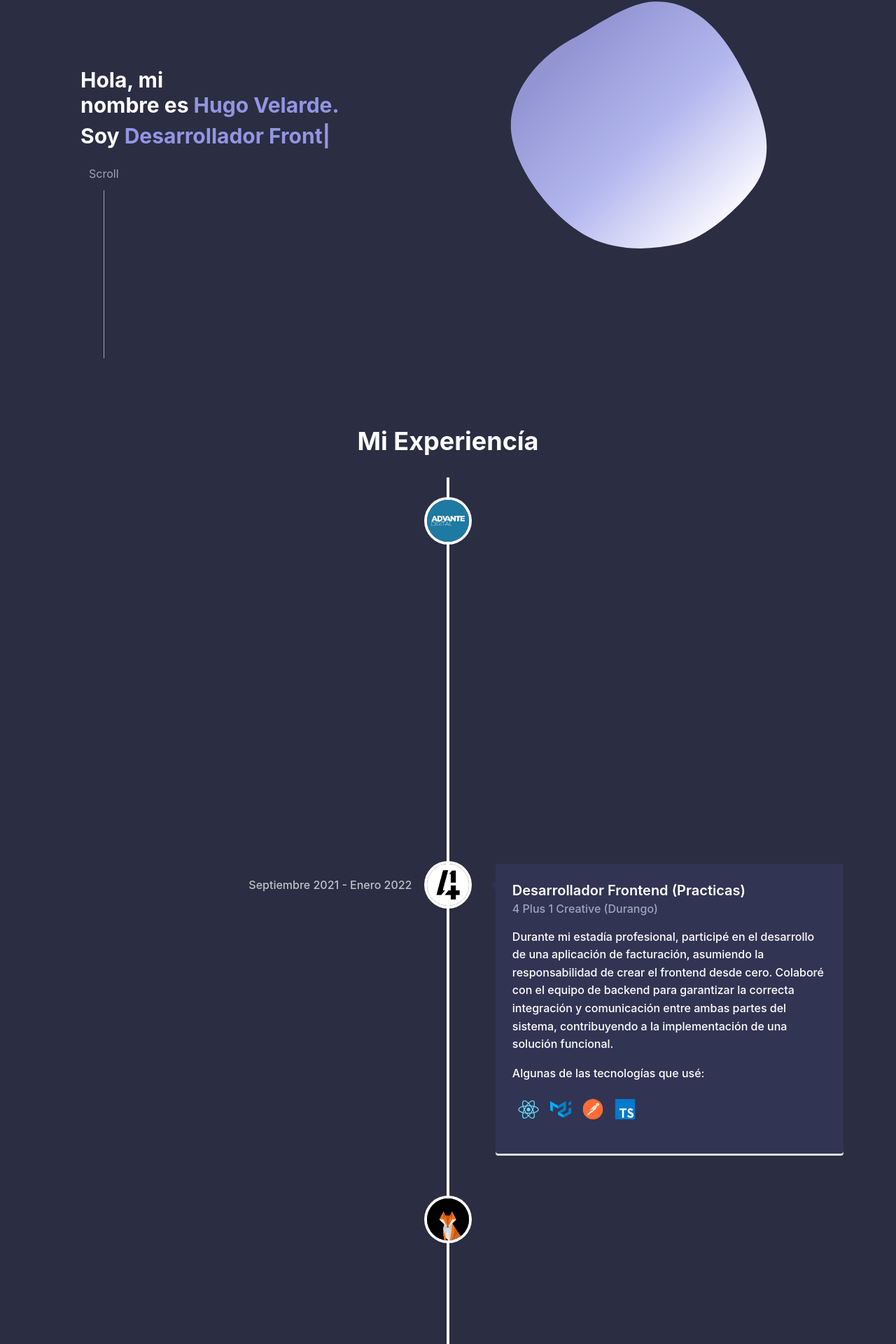
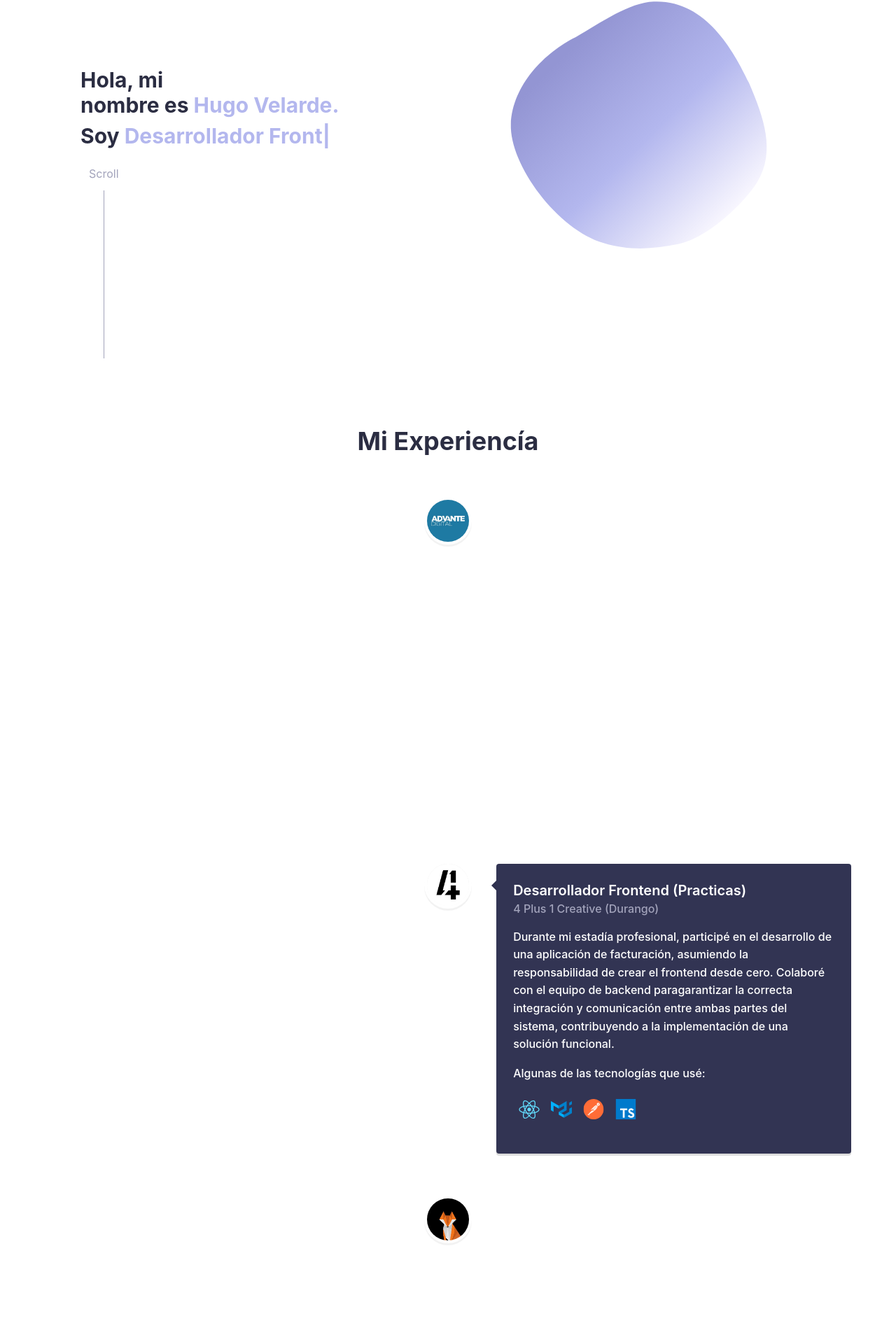
Before and after one commit to Velardee/Portfolio, a React (Vite) app: page / in a window 1280 px wide. Shown: the part 222-2142 px from the top of the page at 70% size. Built offline with nearby package versions, Linux system fonts and the light colour scheme; what @midudev/tailwind-animations would draw is missing.

Commit message:
prepare dark mode

```diff
--- a/src/App.jsx
+++ b/src/App.jsx
@@ -1,3 +1,4 @@
+import { useEffect, useState } from "react";
 import "./App.css";
 import About from "./components/about/About";
 import Contact from "./components/contact/Contact";
@@ -6,14 +7,29 @@ import Skills from "./components/skills";
 import Welcome from "./components/welcome";
 
 function App() {
+  // eslint-disable-next-line no-unused-vars
+  const [theme, setTheme] = useState("dark");
+
+  useEffect(() => {
+    if (theme === "dark") {
+      document.querySelector("html").classList.add("dark");
+    } else {
+      document.querySelector("html").classList.remove("dark");
+    }
+  }, [theme]);
+
+  // const handleChangeTheme = () => {
+  //   setTheme((prevTheme) => (prevTheme == "dark" ? "light" : "dark"));
+  // };
+
   return (
-    <>
+    <div className="bg-white dark:bg-primary">
       <Welcome />
-      <Experience />
+      <Experience theme={theme} />
       <About />
       <Skills />
       <Contact />
-    </>
+    </div>
   );
 }
 
--- a/src/components/experience/Experience.jsx
+++ b/src/components/experience/Experience.jsx
@@ -1,3 +1,4 @@
+/* eslint-disable react/prop-types */
 import {
   VerticalTimeline,
   VerticalTimelineElement,
@@ -15,100 +16,112 @@ import {
   MarzhalTechnologies,
 } from "../../utils/TechnologiesData";
 
-function Experience() {
-  //TODO[]: Usar react-timeline-componente si no hacer un diseño propio
+const ExperienceArray = [
+  {
+    position: "Desarrollador Fullstack",
+    company: "Advante Digital",
+    description:
+      "Durante mi proceso en la empresa, participé activamente en el desarrollo de varios proyectos clave, desempeñando funciones tanto en el backend como en el frontend, utilizando tecnologías modernas y adaptadas a cada solución.",
+    date: "Octubre 2022 - Octubre 2024",
+    img: advanteLogo,
+    technologies: AdvanteTechnologies,
+  },
+  {
+    position: "Desarrollador Frontend (Practicas)",
+    company: "4 Plus 1 Creative (Durango)",
+    description:
+      "Durante mi estadía profesional, participé en el desarrollo de una aplicación de facturación, asumiendo la responsabilidad de crear el frontend desde cero. Colaboré con el equipo de backend paragarantizar la correcta integración y comunicación entre ambas partes del sistema, contribuyendo a la implementación de una solución funcional.",
+    date: "Septiembre 2021 - Enero 2022",
+    img: creativeLogo,
+    technologies: CreativeTechnologies,
+  },
+  {
+    position: "Desarrollador Frontend (Practicas)",
+    company: "Marzhal Hackers",
+    description: `Durante mis primeras dos prácticas profesionales, participé en el desarrollo de la aplicación Fakturor, una herramienta web para verificar si los proveedores tienen problemas con el SAT.\n
+      • Primera instancia: Contribuí al desarrollo frontend de la aplicación web utilizando Angular.\n
+      • Segunda instancia: Desarrollé la aplicación móvil desde cero con Ionic y Angular, además de encargarme del diseño de la interfaz en Adobe XD.`,
+    date: "Mayo 2020 - Diciembre 2020",
+    img: marzhalLogo,
+    technologies: MarzhalTechnologies,
+  },
+];
 
+function Experience({ theme }) {
   return (
-    <section className="px-3 lg:px-3 mb-5">
+    <section className="px-3 lg:px-0 mb-5">
       <motion.div
         initial={{ opacity: 0 }}
         whileInView={{ opacity: 1 }}
         viewport={{ once: true }}
         className="w-full flex justify-center my-8"
       >
-        <h2 className="text-4xl text-white font-bold text-center">
+        <h2 className="text-4xl text-primary dark:text-white font-bold text-center">
           Mi Experiencía
         </h2>
       </motion.div>
       <VerticalTimeline>
+        {theme === "dark" ? (
+          <>
+            {ExperienceArray.map((experience, index) => (
               <VerticalTimelineElement
+                key={index}
                 className="vertical-timeline-element--work"
                 contentStyle={{ background: "#323453", color: "#fff" }}
                 contentArrowStyle={{ borderRight: "7px solid  #2F314F" }}
-          date="Octubre 2022 - Octubre 2024"
+                date={experience.date}
                 //   iconStyle={{ background: "rgb(33, 150, 243)", color: "#fff" }}
-          icon={<TimeLineImg imageUrl={advanteLogo} />}
+                icon={<TimeLineImg imageUrl={experience.img} />}
               >
                 <h3 className="vertical-timeline-element-title text-xl font-semibold">
-            Desarrollador Fullstack
+                  {experience.position}
                 </h3>
                 <h4 className="vertical-timeline-element-subtitle text-base font-medium text-[#A2A3BB]">
-            Advante Digital
+                  {experience.company}
                 </h4>
-          <p className="text-sm">
-            Durante mi estancia en la empresa, participé activamente en el
-            desarrollo de varios proyectos clave, desempeñando funciones tanto
-            en el backend como en el frontend, utilizando tecnologías modernas y
-            adaptadas a cada solución.
-          </p>
+                <p className="text-sm">{experience.description}</p>
                 <div>
-            <TechnologiesExperience technologies={AdvanteTechnologies} />
+                  <TechnologiesExperience
+                    technologies={experience.technologies}
+                  />
                 </div>
               </VerticalTimelineElement>
+            ))}
+          </>
+        ) : (
+          <>
+            {" "}
+            {ExperienceArray.map((experience, index) => (
               <VerticalTimelineElement
-          className="vertical-timeline-element--work"
-          date="Septiembre 2021 - Enero 2022"
-          contentStyle={{ background: "#323453", color: "#fff" }}
-          contentArrowStyle={{ borderRight: "7px solid  #2F314F" }}
+                key={index}
+                className="vertical-timeline-element--work before:bg-primary"
+                contentStyle={{
+                  background: "#fff",
+                  color: "#2B2D42",
+                  border: "2px solid #2B2D42",
+                  borderRadius: "15px",
+                }}
+                contentArrowStyle={{ borderRight: "7px solid " }}
+                date={experience.date}
                 //   iconStyle={{ background: "rgb(33, 150, 243)", color: "#fff" }}
-          icon={<TimeLineImg imageUrl={creativeLogo} />}
+                icon={<TimeLineImg imageUrl={experience.img} />}
               >
                 <h3 className="vertical-timeline-element-title text-xl font-semibold">
-            Desarrollador Frontend (Practicas)
+                  {experience.position}
                 </h3>
                 <h4 className="vertical-timeline-element-subtitle text-base font-medium text-[#A2A3BB]">
-            4 Plus 1 Creative (Durango)
+                  {experience.company}
                 </h4>
-          <p className="text-sm">
-            Durante mi estadía profesional, participé en el desarrollo de una
-            aplicación de facturación, asumiendo la responsabilidad de crear el
-            frontend desde cero. Colaboré con el equipo de backend para
-            garantizar la correcta integración y comunicación entre ambas partes
-            del sistema, contribuyendo a la implementación de una solución
-            funcional.
-          </p>
+                <p className="text-sm">{experience.description}</p>
                 <div>
-            <TechnologiesExperience technologies={CreativeTechnologies} />
+                  <TechnologiesExperience
+                    technologies={experience.technologies}
+                  />
                 </div>
               </VerticalTimelineElement>
-        <VerticalTimelineElement
-          className="vertical-timeline-element--work"
-          contentStyle={{ background: "#323453", color: "#fff" }}
-          contentArrowStyle={{ borderRight: "7px solid  #2F314F" }}
-          date="Mayo 2020 - Diciembre 2020"
-          //   iconStyle={{ background: "rgb(33, 150, 243)", color: "#fff" }}
-          icon={<TimeLineImg imageUrl={marzhalLogo} />}
-        >
-          <h3 className="vertical-timeline-element-title text-xl font-semibold">
-            Desarrollador Frontend (Practicas)
-          </h3>
-          <h4 className="vertical-timeline-element-subtitle text-base font-medium text-[#A2A3BB]">
-            Marzhal Hackers
-          </h4>
-          <p className="text-xs">
-            Durante mis primeras dos prácticas profesionales, participé en el
-            desarrollo de la aplicación Fakturor, una herramienta web para
-            verificar si los proveedores tienen problemas con el SAT. <br />
-            • Primera instancia: Contribuí al desarrollo frontend de la
-            aplicación web utilizando Angular. <br />
-            •Segunda instancia: Desarrollé la aplicación móvil desde cero con
-            Ionic y Angular, además de encargarme del diseño de la interfaz en
-            Adobe XD.
-          </p>
-          <div>
-            <TechnologiesExperience technologies={MarzhalTechnologies} />
-          </div>
-        </VerticalTimelineElement>
+            ))}
+          </>
+        )}
       </VerticalTimeline>
     </section>
   );
--- a/src/components/skills/Skills.jsx
+++ b/src/components/skills/Skills.jsx
@@ -18,7 +18,7 @@ function Skills() {
           viewport={{ once: true }}
           className="w-full flex justify-center my-8"
         >
-          <h2 className="text-4xl text-white font-bold text-start animate-fade-in">
+          <h2 className="text-4xl text-primary dark:text-white font-bold text-start">
             Habilidades
           </h2>
         </motion.div>
--- a/src/components/welcome/Welcome.jsx
+++ b/src/components/welcome/Welcome.jsx
@@ -17,22 +17,25 @@ function Welcome() {
     <MainLayout>
       <div className="flex flex-col-reverse md:flex-row md:justify-center lg:gap-5 px-6 lg:px-0">
         <div className="flex flex-col gap-2 justify-center w-full">
-          <h1 className="text-3xl text-white font-bold text-center md:text-start">
+          <h1 className="text-3xl text-primary dark:text-white font-bold text-center md:text-start">
             Hola, mi <br />
-            nombre es <span className="text-[#9395E3]">Hugo Velarde.</span>
+            nombre es{" "}
+            <span className="text-lightPurple dark:text-mediumPurple">
+              Hugo Velarde.
+            </span>
           </h1>
-          <h2 className="text-3xl md:text-2xl lg:text-3xl text-white font-bold text-center md:text-start">
-            Soy <br className="md:hidden " />
-            <span className="text-[#9395E3]">
+          <h2 className="text-3xl md:text-2xl lg:text-3xl text-primary dark:text-white font-bold text-center md:text-start">
+            Soy <br className="md:hidden" />
+            <span className="text-lightPurple dark:text-mediumPurple">
               <TypeText />
             </span>
           </h2>
           <div className="px-3 mt-4 relative flex justify-center md:justify-normal">
             <div className="max-w-20 flex flex-col items-center gap-3">
-              <p className="text-[#A2A3BB] text-base animate-slide-up-fade">
+              <p className="text-coolGray text-base animate-slide-up-fade">
                 Scroll
               </p>
-              <div className="h-32 xl:h-60 w-[1px] border-l border-[#A2A3BB] absolute top-9 animate-fade-in-right"></div>
+              <div className="h-32 xl:h-60 w-[1px] border-l border-coolGray absolute top-9 animate-fade-in-right"></div>
             </div>
           </div>
         </div>
@@ -55,36 +58,6 @@ function Welcome() {
           </div>
         </div>
       </div>
-      {/* <div className="grid grid-cols-4 grid-rows-8 gap-5">
-        <div className="col-span-2 row-span-2 col-start-1 row-start-3">
-          <div className="flex flex-col gap-2">
-            <h1 className="text-3xl text-white font-bold">
-              Hola, mi <br />
-              nombre es <span className="text-[#9395E3]">Hugo Velarde.</span>
-            </h1>
-            <h2 className="text-3xl text-white font-bold">
-              Soy <span className="text-[#9395E3]">Desarrollador web</span>
-            </h2>
-          </div>
-        </div>
-        <div className="col-span-2 row-span-6 col-start-3 row-start-1 animate-fade-in">
-          {" "}
-          <Lottie
-            options={animationOptions}
-            height={500}
-            width={500}
-            aria-label="Animación"
-          />
-        </div>
-        <div className="col-span-1 row-span-3 row-start-5">
-          <div className="lg:h-full max-w-20 px-3 flex flex-col gap-3 items-center">
-            <p className="text-[#A2A3BB] text-base animate-slide-up-fade">
-              Scroll
-            </p>
-            <div className="h-4 lg:h-full  w-[1px] border-l border-[#A2A3BB] animate-fade-in-right"></div>
-          </div>
-        </div>
-      </div> */}
     </MainLayout>
   );
 }
--- a/tailwind.config.js
+++ b/tailwind.config.js
@@ -4,7 +4,14 @@ import animations from '@midudev/tailwind-animations'
 export default {
   content: ["./index.html", "./src/**/*.{js,ts,jsx,tsx}"],
   theme: {
-    extend: {},
+    extend: {
+     colors : {
+      primary: '#2B2D42',
+      coolGray: '#a2a3bb',
+      mediumPurple: "#9395D3",
+      lightPurple: "#B3B7EE"
+     }
+    },
   },
   plugins: [animations],
 };
```
Also changed, not shown: src/components/about/About.jsx (+6 -6 lines), src/components/contact/Contact.jsx (+16 -14 lines), src/components/navbar/Navbar.jsx (added, +9 -0 lines), src/components/skills/CardSkills.jsx (+23 -3 lines), src/assets/icons/githubLight.svg (added), src/components/navbar/index.jsx (added). Lines whose indentation alone changed are shown as unchanged.
